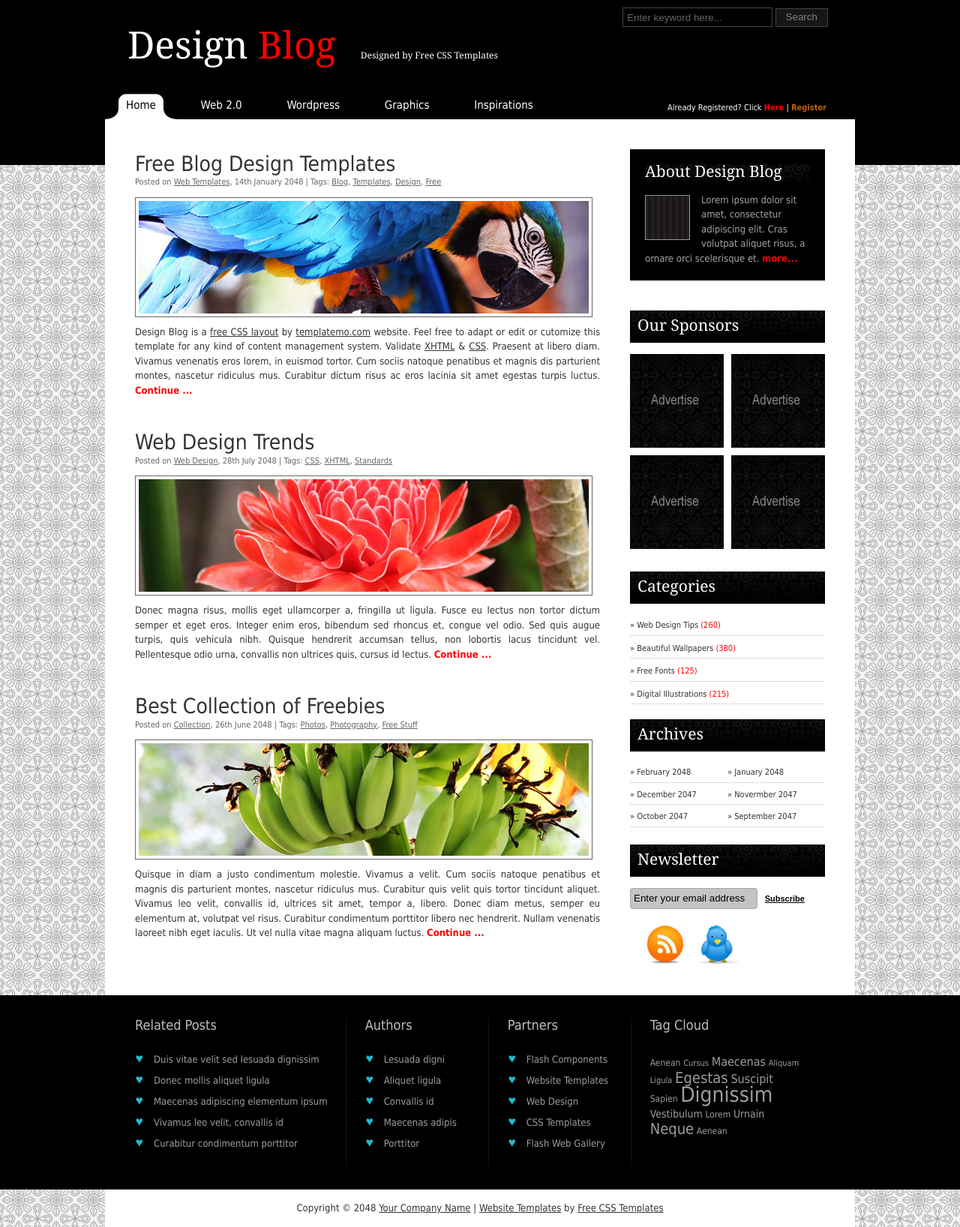
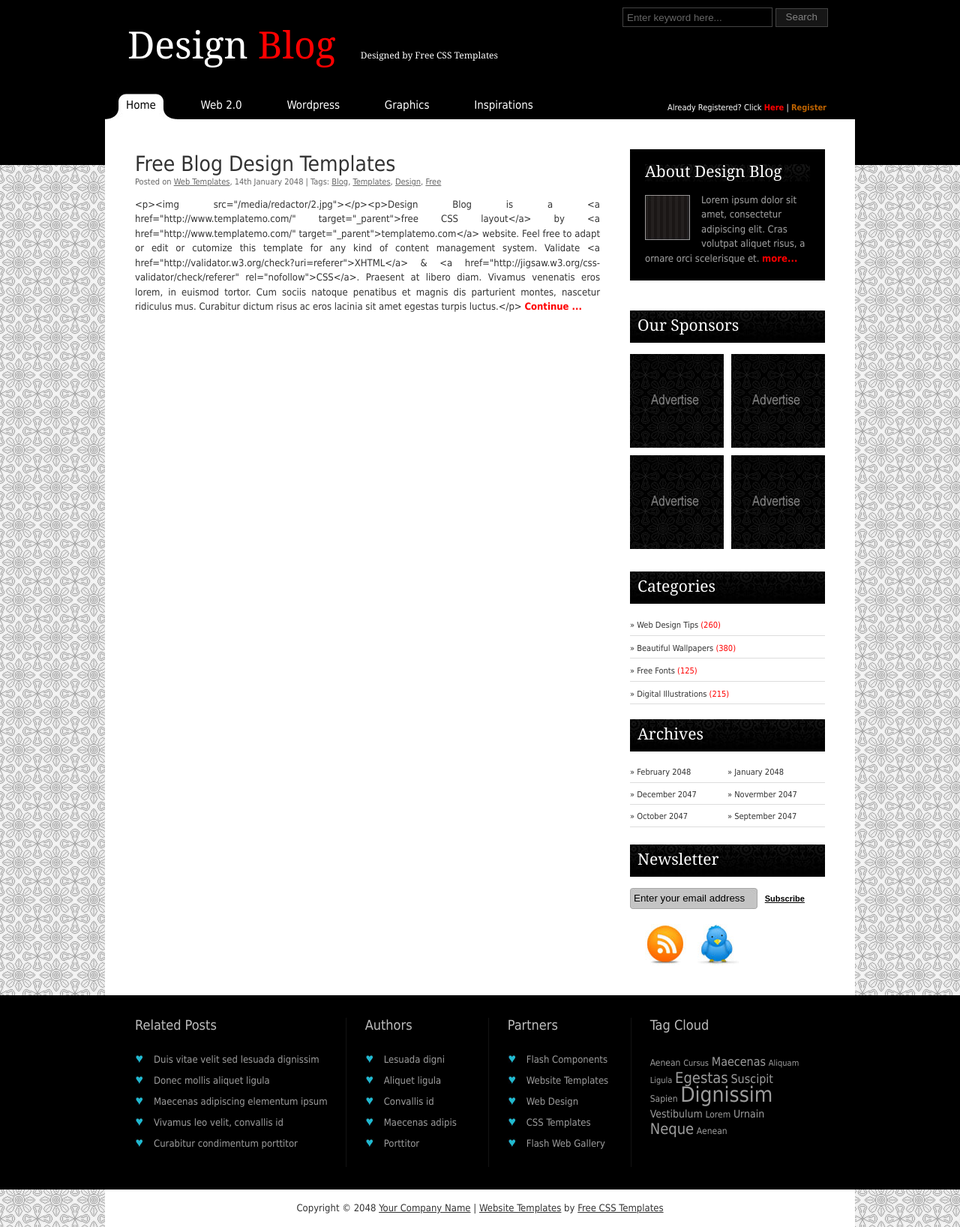
Before and after one commit to enazaroverlan/nomadlifedjango, a Django app: page / in a window 1280 px wide. Shown: the whole page at 75% size. Run offline with Django 3.2, Linux system fonts and the light colour scheme; data comes from the database, SQL or seed files in the repository; both versions use the stored data as it was after the commit; parts of the project's set-up code (start-up, migrations or seed data) failed here and were passed over.

Commit message:
Some Changes

```diff
--- a/NomadLife/urls.py
+++ b/NomadLife/urls.py
@@ -24,6 +24,7 @@
     url(r'^admin/', include(admin.site.urls)),
     url(r'^redactor/', include('redactor.urls')),
     url(r'^$', 'posts.views.indexAction', name='index'),
+
 ]
 urlpatterns += static(settings.MEDIA_URL, document_root=settings.MEDIA_ROOT)
 urlpatterns += staticfiles_urlpatterns()
--- a/templates/Posts/index.html
+++ b/templates/Posts/index.html
@@ -3,51 +3,47 @@
 {% load staticfiles %}
 
 {% block Content %}
-    <div class="post_box">
-        <h2><a href="#">Free Blog Design Templates</a></h2>
+
+    {% for post in posts %}
+        <div class="post_box">
+        <h2><a href="#">{{ post.title }}</a></h2>
         <div class="news_meta">Posted on <a href="#">Web Templates</a>, 14th January 2048 | Tags: <a href="#">Blog</a>,
             <a href="#">Templates</a>, <a href="#">Design</a>, <a href="#">Free</a></div>
-        <div class="image_wrapper"><a href="http://www.templatemo.com/page/1" target="_parent"><img
-                src="{% static 'images/templatemo_image_01.jpg' %}" alt="image 1"/></a></div>
-        <p align="justify">Design Blog is a <a href="http://www.templatemo.com" target="_parent">free CSS layout</a>
-            by <a href="http://www.templatemo.com" target="_parent">templatemo.com</a> website. Feel free to adapt
-            or edit or cutomize this template for any kind of content management system. Validate <a
-                    href="http://validator.w3.org/check?uri=referer" rel="nofollow">XHTML</a> &amp; <a
-                    href="http://jigsaw.w3.org/css-validator/check/referer" rel="nofollow">CSS</a>. Praesent at
-            libero diam. Vivamus venenatis eros lorem, in euismod tortor. Cum sociis natoque penatibus et magnis dis
-            parturient montes, nascetur ridiculus mus. Curabitur dictum risus ac eros lacinia sit amet egestas
-            turpis luctus. <a href="#" class="continue">Continue ...</a></p>
+{#        <div class="image_wrapper"><a href="http://www.templatemo.com/page/1" target="_parent"><img#}
+{#                src="{% static 'images/templatemo_image_01.jpg' %}" alt="image 1"/></a></div>#}
+        <p align="justify">{{ post.content }} <a href="#" class="continue">Continue ...</a></p>
         <div class="cleaner"></div>
     </div>
+    {% endfor %}
 
-    <div class="post_box">
-        <h2><a href="#">Web Design Trends</a></h2>
-        <div class="news_meta">Posted on <a href="#">Web Design</a>, 28th July 2048 | Tags: <a href="#">CSS</a>, <a
-                href="#">XHTML</a>, <a href="#">Standards</a></div>
-        <div class="image_wrapper"><a href="http://www.templatemo.com/page/2" target="_parent"><img
-                src="{% static 'images/templatemo_image_02.jpg' %}" alt="image 2"/></a></div>
-        <p align="justify">Donec magna risus, mollis eget ullamcorper a, fringilla ut ligula. Fusce eu lectus non
-            tortor dictum semper et eget eros. Integer enim eros, bibendum sed rhoncus et, congue vel odio. Sed quis
-            augue turpis, quis vehicula nibh. Quisque hendrerit accumsan tellus, non lobortis lacus tincidunt vel.
-            Pellentesque odio urna, convallis non ultrices quis, cursus id lectus. <a href="#" class="continue">Continue
-                ...</a></p>
-        <div class="cleaner"></div>
-    </div>
 
-    <div class="post_box pb_last">
-        <h2><a href="#">Best Collection of Freebies</a></h2>
-        <div class="news_meta">Posted on <a href="#">Collection</a>, 26th June 2048 | Tags: <a href="#">Photos</a>,
-            <a href="#">Photography</a>, <a href="#">Free Stuff</a></div>
-        <div class="image_wrapper"><a href="http://www.templatemo.com/page/3" target="_parent"><img
-                src="{% static 'images/templatemo_image_03.jpg' %}" alt="image 3"/></a></div>
-        <p align="justify">Quisque in diam a justo condimentum molestie. Vivamus a velit. Cum sociis natoque
-            penatibus et magnis dis parturient montes, nascetur ridiculus mus. Curabitur quis velit quis tortor
-            tincidunt aliquet. Vivamus leo velit, convallis id, ultrices sit amet, tempor a, libero. Donec diam
-            metus, semper eu elementum at, volutpat vel risus. Curabitur condimentum porttitor libero nec hendrerit.
-            Nullam venenatis laoreet nibh eget iaculis. Ut vel nulla vitae magna aliquam luctus. <a href="#"
-                                                                                                    class="continue">Continue
-                ...</a></p>
-        <div class="cleaner"></div>
-    </div>
+
+{#    <div class="post_box">#}
+{#        <h2><a href="#">Web Design Trends</a></h2>#}
+{#        <div class="news_meta">Posted on <a href="#">Web Design</a>, 28th July 2048 | Tags: <a href="#">CSS</a>, <a href="#">XHTML</a>, <a href="#">Standards</a></div>#}
+{#        <div class="image_wrapper"><a href="http://www.templatemo.com/page/2" target="_parent"><img src="{% static 'images/templatemo_image_02.jpg' %}" alt="image 2"/></a></div>#}
+{#        <p align="justify">Donec magna risus, mollis eget ullamcorper a, fringilla ut ligula. Fusce eu lectus non#}
+{#            tortor dictum semper et eget eros. Integer enim eros, bibendum sed rhoncus et, congue vel odio. Sed quis#}
+{#            augue turpis, quis vehicula nibh. Quisque hendrerit accumsan tellus, non lobortis lacus tincidunt vel.#}
+{#            Pellentesque odio urna, convallis non ultrices quis, cursus id lectus. <a href="#" class="continue">Continue#}
+{#                ...</a></p>#}
+{#        <div class="cleaner"></div>#}
+{#    </div>#}
+{##}
+{#    <div class="post_box pb_last">#}
+{#        <h2><a href="#">Best Collection of Freebies</a></h2>#}
+{#        <div class="news_meta">Posted on <a href="#">Collection</a>, 26th June 2048 | Tags: <a href="#">Photos</a>,#}
+{#            <a href="#">Photography</a>, <a href="#">Free Stuff</a></div>#}
+{#        <div class="image_wrapper"><a href="http://www.templatemo.com/page/3" target="_parent"><img#}
+{#                src="{% static 'images/templatemo_image_03.jpg' %}" alt="image 3"/></a></div>#}
+{#        <p align="justify">Quisque in diam a justo condimentum molestie. Vivamus a velit. Cum sociis natoque#}
+{#            penatibus et magnis dis parturient montes, nascetur ridiculus mus. Curabitur quis velit quis tortor#}
+{#            tincidunt aliquet. Vivamus leo velit, convallis id, ultrices sit amet, tempor a, libero. Donec diam#}
+{#            metus, semper eu elementum at, volutpat vel risus. Curabitur condimentum porttitor libero nec hendrerit.#}
+{#            Nullam venenatis laoreet nibh eget iaculis. Ut vel nulla vitae magna aliquam luctus. <a href="#"#}
+{#                                                                                                    class="continue">Continue#}
+{#                ...</a></p>#}
+{#        <div class="cleaner"></div>#}
+{#    </div>#}
 
 {% endblock %}
--- a/templates/base.html
+++ b/templates/base.html
@@ -198,13 +198,8 @@
 
                 <div class="footer_box col_w260 fb_last">
                     <h4>Tag Cloud</h4>
-                    <a href="#" style="font-size:12px">Aenean</a> <a href="#" style="font-size:11px">Cursus</a> <a
-                        href="#" style="font-size:16px">Maecenas</a> <a href="#" style="font-size:11px">Aliquam
-                    Ligula</a> <a href="#" style="font-size:20px">Egestas</a> <a href="#" style="font-size:16px">Suscipit</a>
-                    <a href="#" style="font-size:12px">Sapien</a> <a href="#" style="font-size:28px">Dignissim</a> <a
-                        href="#" style="font-size:14px">Vestibulum</a> <a href="#" style="font-size:12px">Lorem</a> <a
-                        href="#" style="font-size:14px">Urnain</a> <a href="#" style="font-size:20px">Neque</a> <a
-                        href="#" style="font-size:12px">Aenean</a>
+                    <a href="#" style="font-size:12px">Aenean</a> <a href="#" style="font-size:11px">Cursus</a> <a href="#" style="font-size:16px">Maecenas</a> <a href="#" style="font-size:11px">Aliquam Ligula</a> <a href="#" style="font-size:20px">Egestas</a> <a href="#" style="font-size:16px">Suscipit</a>
+                    <a href="#" style="font-size:12px">Sapien</a> <a href="#" style="font-size:28px">Dignissim</a> <a href="#" style="font-size:14px">Vestibulum</a> <a href="#" style="font-size:12px">Lorem</a> <a href="#" style="font-size:14px">Urnain</a> <a href="#" style="font-size:20px">Neque</a> <a ref="#" style="font-size:12px">Aenean</a>
                 </div>
 
                 <div class="cleaner"></div>
```
Also changed, not shown: NomadLife/files/media/redactor/2.jpg (added), db.sqlite3.
